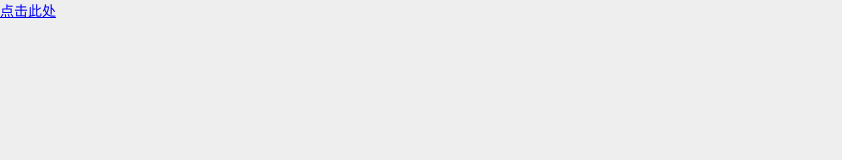
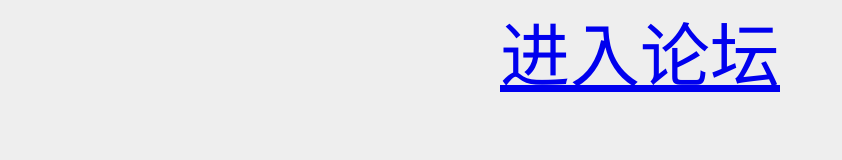
Before and after one commit to miriam0921/miriam092.github.io, a plain HTML site: page index.html in a window 1280 px wide. Shown: the whole page, without its empty margins (0-842 px from the left). Drawn offline with Linux system fonts and the light colour scheme.

Commit message:
Site updated: 2019-12-28 11:54:41

```diff
--- a/index.html
+++ b/index.html
@@ -29,7 +29,8 @@
 <meta name="generator" content="Hexo 4.2.0"></head>
 
 <body>
-  <a href ="asd" >点击此处 </a>
+  <h1 style="font-size:5em;text-align:center;"> <a href ="my/main.html" >进入论坛 </a>
+   </h1>
 
   </div>
 </body>
```
